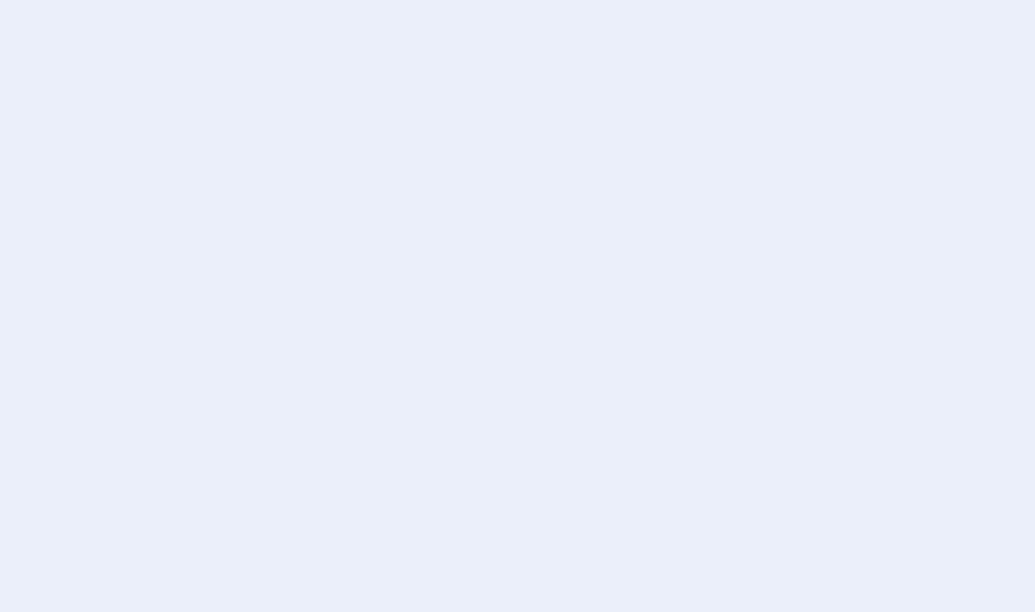
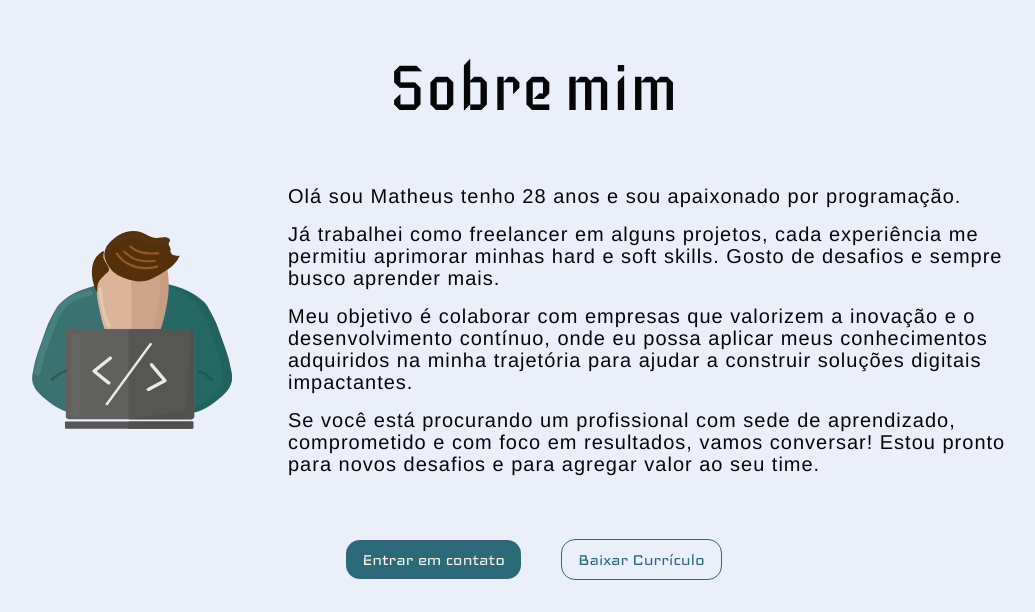
Before and after one commit to Matheus-C/my-portfolio, a React (Vite) app: page / in a window 1280 px wide. Shown: the part 807-1419 px from the top of the page, without its empty margins (106-1141 px from the left). Before the commit the page ends 832 px from the top, so only its background shows below. Built offline with nearby package versions, Linux system fonts and the light colour scheme.

Commit message:
feat: :sparkles: Add about me section

```diff
--- a/src/App.tsx
+++ b/src/App.tsx
@@ -1,5 +1,6 @@
 import styled from 'styled-components'
 import { Main } from './components/main'
+import { About } from './components/about'
 
 const Container = styled.div`
 `
@@ -9,6 +10,7 @@ function App() {
   return (
     <Container>
       <Main />
+      <About />
     </Container>
   )
 }
--- a/src/assets/index.ts
+++ b/src/assets/index.ts
@@ -1,3 +1,4 @@
 import photo from "./etCrao_E_400x400.jpg"
+import programmer from "./programmer.svg"
 
-export { photo }
+export { photo, programmer }
--- /dev/null
+++ b/src/assets/text/index.ts
@@ -0,0 +1,4 @@
+export const aboutText1 = "Olá sou Matheus tenho 28 anos e sou apaixonado por programação.";
+export const aboutText2 = "Já trabalhei como freelancer em alguns projetos, cada experiência me permitiu aprimorar minhas hard e soft skills. Gosto de desafios e sempre busco aprender mais.";
+export const aboutText3 = "Meu objetivo é colaborar com empresas que valorizem a inovação e o desenvolvimento contínuo, onde eu possa aplicar meus conhecimentos adquiridos na minha trajetória para ajudar a construir soluções digitais impactantes."
+export const aboutText4 = "Se você está procurando um profissional com sede de aprendizado, comprometido e com foco em resultados, vamos conversar! Estou pronto para novos desafios e para agregar valor ao seu time."
--- /dev/null
+++ b/src/components/about/Container.tsx
@@ -0,0 +1,47 @@
+import styled from "styled-components";
+import { breakpoints } from "../../global";
+
+
+export const Container = styled.div`
+  display: flex;
+  flex-direction: column;
+  justify-content: center;
+  align-items: center;
+  gap: 16px;
+  padding: 32px 16px;
+  @media(min-width: ${breakpoints.desktop}){
+    justify-content: left;
+    gap: 32px;
+    padding: 32px 128px;
+  }
+`
+
+export const ContentContainer = styled.div`
+  display: flex;
+  flex-direction: column;
+  justify-content: center;
+  align-items: center;
+  gap: 56px;
+  padding: 32px 10px;
+  @media(min-width: ${breakpoints.desktop}){
+    flex-direction: row;
+  }
+`
+
+export const ButtonContainer = styled.div`
+  display: flex;
+  flex-direction: column;
+  justify-content: center;
+  align-items: center;
+  gap: 8px;
+  padding: 0;
+  @media(min-width: ${breakpoints.desktop}){
+    gap: 40px;
+    flex-direction: row;
+  }
+`
+
+export const TextContainer = styled.div`
+  display: flex;
+  flex-direction: column;
+`
--- /dev/null
+++ b/src/components/about/index.tsx
@@ -0,0 +1,36 @@
+import styled from "styled-components"
+import { ContentText, SectionTitle } from "../../global/typography"
+import { ButtonContainer, Container, ContentContainer, TextContainer } from "./Container"
+import { programmer } from "../../assets"
+import { aboutText1, aboutText2, aboutText3, aboutText4 } from "../../assets/text"
+import { Button } from "../button"
+import { colors } from "../../global"
+
+const Img = styled.img`
+  width: 200px;
+  height: 200px;
+`
+
+export const About = () => {
+  return (
+    <Container>
+      <SectionTitle>Sobre mim</SectionTitle>
+      <ContentContainer>
+        <Img src={programmer} />
+        <TextContainer>
+          <ContentText>{aboutText1}</ContentText>
+          <br />
+          <ContentText>{aboutText2}</ContentText>
+          <br />
+          <ContentText>{aboutText3}</ContentText>
+          <br />
+          <ContentText>{aboutText4}</ContentText>
+        </TextContainer>
+      </ContentContainer>
+      <ButtonContainer>
+        <Button $color={colors.button} $style="fill">Entrar em contato</Button>
+        <Button $color={colors.button} $style="outlined">Baixar Currículo</Button>
+      </ButtonContainer>
+    </Container>
+  )
+}
--- /dev/null
+++ b/src/components/button/index.tsx
@@ -0,0 +1,28 @@
+import styled from "styled-components";
+import { colors } from "../../global";
+
+export const Button = styled.button<{ $style: string, $color: string }>`
+  display: flex;
+  gap: 10px;
+  justify-content: center;
+  align-items: center;
+  padding: 10px 16px;
+  background-color: ${props => props.$style === "outlined" ? "transparent" : props.$color};
+  border-width: ${props => props.$style === "outlined" ? "1px" : "0px"};
+  border-style: solid;
+  border-color: ${props => props.$style === "outlined" ? props.$color : "none"};
+  border-radius: 14px;
+  font-family: "Iceland";
+  font-size: 20px;
+  color: ${props => props.$style === "outlined" ? props.$color : colors.buttonText};
+
+  &:hover{
+    animation: fill 500ms forwards;
+  }
+  @keyframes fill{
+      100%{
+        background-color: ${props => props.$color};
+        color: ${colors.buttonText};
+      }
+    }
+`
--- a/src/global/colors.ts
+++ b/src/global/colors.ts
@@ -1,2 +1,5 @@
 export const black = "#060606";
 export const white = "#D9D9D9";
+export const button = "#2C6A7A";
+export const buttonText = "#FAF6EB"
+export const buttonSend = "#3A986F"
--- a/src/global/typography.ts
+++ b/src/global/typography.ts
@@ -62,6 +62,7 @@ export const ContentText = styled.p`
   color: ${colors.black};
   @media(min-width: ${breakpoints.desktop}){
     font-size: 20px;
+    letter-spacing: 1px;
   }
 `
 
```
Also changed, not shown: src/assets/programmer.svg (added).
